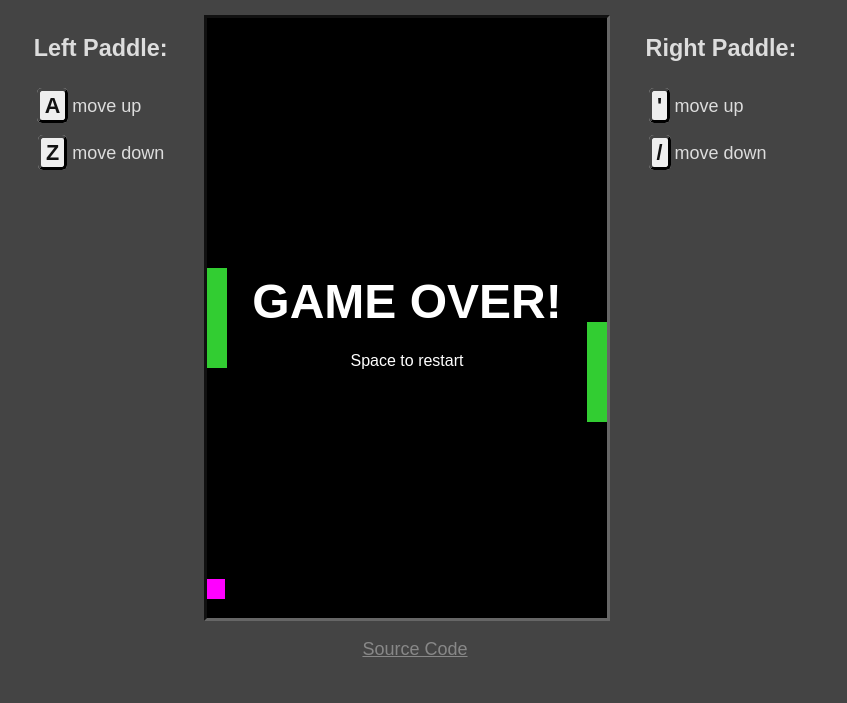
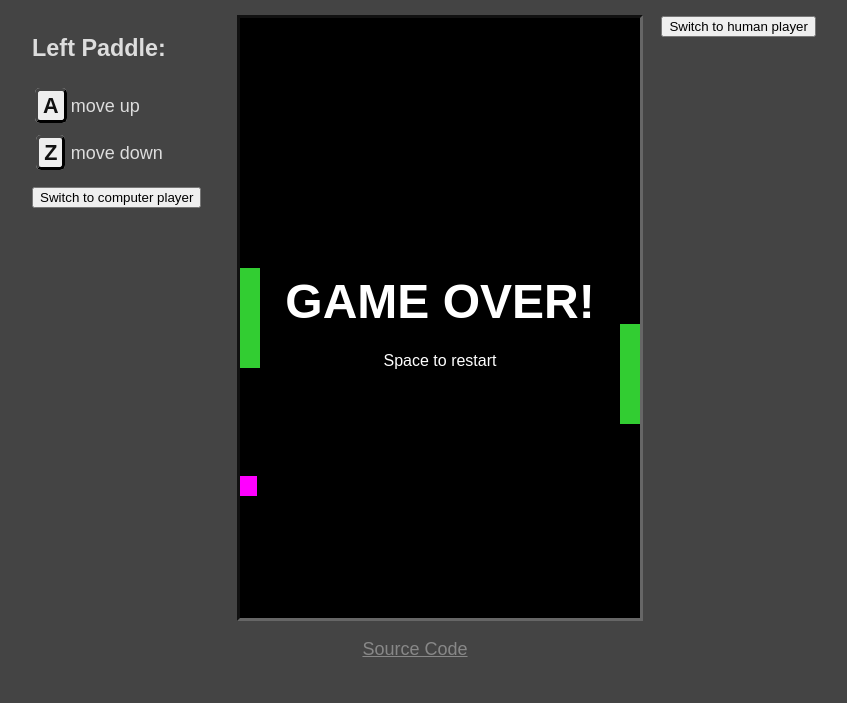
Before and after one commit to linusrachlis/the-pong-variations, a website with bundled scripts: page src/index.html in a window 1280 px wide. Shown: the part 97-800 px from the top of the page, without its empty margins (225-1072 px from the left). Built offline with nearby package versions, Linux system fonts and the light colour scheme.

Commit message:
AI can now take (n)either side, or both - user's choice

```diff
--- a/src/ai.ts
+++ b/src/ai.ts
@@ -1,40 +1,43 @@
 import Pong from "./pong"
 import Paddle from "./paddle"
+import Input from "./input"
 
-enum MoveDirection { UP, DOWN, STOP }
+const enum MoveDirection { UP, DOWN, STOP }
 
-export default class AI {
-    constructor(public pong: Pong, public paddle: Paddle) { }
-
-    static readonly puck_y_distance_threshold = 50;
+export default class AI implements Input {
+    static readonly puck_y_distance_threshold = 40;
     static readonly move_request_threshold = 10;
 
     private last_requested_direction: MoveDirection | undefined;
     private move_request_counter = 0;
 
-    tick(): void {
-        // FIXME
-        if (this.pong.puck.vel.x <= 0) {
-            this.move_debounce(MoveDirection.STOP);
+    tick(paddle: Paddle, pong: Pong): void {
+        const puck = pong.puck;
+        // Only care if puck is approaching
+        if (
+            ((puck.center_x < paddle.center_x) && (puck.vel.x <= 0)) ||
+            ((puck.center_x > paddle.center_x) && (puck.vel.x >= 0))
+        ) {
+            this.move_debounce(paddle, MoveDirection.STOP);
             return;
         }
 
-        const y_distance_to_puck = this.pong.puck.center_y - this.paddle.center_y;
+        const y_distance_to_puck = pong.puck.center_y - paddle.center_y;
         if (y_distance_to_puck >= AI.puck_y_distance_threshold) {
-            this.move_debounce(MoveDirection.DOWN);
+            this.move_debounce(paddle, MoveDirection.DOWN);
         } else if (y_distance_to_puck <= -AI.puck_y_distance_threshold) {
-            this.move_debounce(MoveDirection.UP);
+            this.move_debounce(paddle, MoveDirection.UP);
         } else {
-            this.move_debounce(MoveDirection.STOP);
+            this.move_debounce(paddle, MoveDirection.STOP);
         }
     }
 
-    private move_debounce(direction: MoveDirection): void {
+    private move_debounce(paddle: Paddle, direction: MoveDirection): void {
         if (direction == this.last_requested_direction) {
             this.move_request_counter++;
             if (this.move_request_counter >= AI.move_request_threshold) {
-                this.paddle.moving_down = (direction == MoveDirection.DOWN);
-                this.paddle.moving_up = (direction == MoveDirection.UP);
+                paddle.moving_down = (direction == MoveDirection.DOWN);
+                paddle.moving_up = (direction == MoveDirection.UP);
                 this.move_request_counter = 0;
             }
         } else {
--- /dev/null
+++ b/src/enums.ts
@@ -0,0 +1,2 @@
+export const enum PlayerSide { LEFT = "left", RIGHT = "right" }
+export const enum PlayerInput { AI = "ai", HUMAN = "human" }
--- /dev/null
+++ b/src/human_input.ts
@@ -0,0 +1,13 @@
+import Input from "./input";
+import Paddle from "./paddle";
+import Pong from "./pong";
+
+export default class HumanInput implements Input {
+    moving_up = false;
+    moving_down = false;
+
+    tick(paddle: Paddle, pong: Pong): void {
+        paddle.moving_up = this.moving_up;
+        paddle.moving_down = this.moving_down;
+    }
+}
--- a/src/index.html
+++ b/src/index.html
@@ -1,7 +1,7 @@
 <!DOCTYPE html>
 <html>
 <head>
-    <title>Gravity Pong</title>
+    <title>Magnet Pong</title>
     <style>
     body {
         background-color: #444;
@@ -42,13 +42,17 @@
         border: 3px inset #666;
         background-color: black;
     }
+    .hidden_panel { display: none; }
 </style>
 </head>
+
 <body>
     <header>
-        <h1>Gravity Pong</h1>
+        <h1>Magnet Pong</h1>
     </header>
+
     <main>
+        <div class=sidebar>
             <div class=help>
                 <h2>Left Paddle:</h2>
                 <table>
@@ -61,9 +65,17 @@
                         <td>move down</td>
                     </tr>
                 </table>
+                <button class=mode_switch data-to=ai data-side=left>Switch to computer player</button>
             </div>
+            <div class="ai_panel hidden_panel">
+                <button class=mode_switch data-to=human data-side=left>Switch to human player</button>
+            </div>
+        </div>
+
         <canvas id=canvas width=400 height=600></canvas>
-        <div class=help>
+
+        <div class=sidebar>
+            <div class="help hidden_panel">
                 <h2>Right Paddle:</h2>
 
                 <table>
@@ -76,11 +88,18 @@
                         <td>move down</td>
                     </tr>
                 </table>
+                <button class=mode_switch data-to=ai data-side=right>Switch to computer player</button>
+            </div>
+            <div class=ai_panel>
+                <button class=mode_switch data-to=human data-side=right>Switch to human player</button>
+            </div>
         </div>
     </main>
+
     <footer>
-        <p><a href="https://github.com/linusrachlis/the-pong-variations/tree/gravity">Source Code</a></p>
+        <p><a href="https://github.com/linusrachlis/the-pong-variations/tree/gravity-ai">Source Code</a></p>
     </footer>
+
     <script src="index.ts"></script>
 </body>
 </html>
--- a/src/index.ts
+++ b/src/index.ts
@@ -1,8 +1,8 @@
+import AI from "./ai";
+import { PlayerInput, PlayerSide } from "./enums";
+import Input from "./input";
+import HumanInput from "./human_input";
 import Pong from "./pong";
-import Paddle from "./paddle";
-import Puck from "./puck";
-import AI from "./ai"
-import * as util from "./util";
 
 window.addEventListener('load', () => {
     const canvas = <HTMLCanvasElement>document.getElementById('canvas');
@@ -14,7 +14,20 @@ window.addEventListener('load', () => {
     const tick_length = 1000 / 60;
 
     let pong: Pong | undefined;
-    let ai: AI | undefined;
+
+    const human_input_l = new HumanInput();
+    const human_input_r = new HumanInput();
+    // TODO see if it's possible to strictly type the key while targeting es5
+    const human_inputs: { [key: string]: HumanInput } = {
+        [PlayerSide.LEFT]: human_input_l,
+        [PlayerSide.RIGHT]: human_input_r
+    };
+
+    const player_inputs: { [key: string]: Input } = {
+        [PlayerSide.LEFT]: human_input_l,
+        [PlayerSide.RIGHT]: new AI()
+    };
+
     let tick_interval: number;
 
     const paint = () => {
@@ -29,19 +42,19 @@ window.addEventListener('load', () => {
             return;
         }
         pong.tick();
-        (<AI>ai).tick(); // ai will be defined if pong is
     };
 
     const new_game = () => {
         if (pong !== undefined && pong.is_over) {
             pong = undefined;
-            ai = undefined;
         }
         if (pong !== undefined) {
             return; // Won't restart if exists and isn't over
         }
-        pong = new Pong(canvas.width, canvas.height);
-        ai = new AI(pong, pong.paddle_r);
+        pong = new Pong(
+            canvas.width, canvas.height,
+            player_inputs[PlayerSide.LEFT],
+            player_inputs[PlayerSide.RIGHT]);
         tick_interval = window.setInterval(tick, tick_length);
         window.requestAnimationFrame(paint);
     };
@@ -53,16 +66,16 @@ window.addEventListener('load', () => {
         switch (e.key) {
             // Movement
             case 'a': {
-                pong.paddle_l.moving_up = (e.type == "keydown");
+                human_input_l.moving_up = (e.type == "keydown");
             } break;
             case 'z': {
-                pong.paddle_l.moving_down = (e.type == "keydown");
+                human_input_l.moving_down = (e.type == "keydown");
             } break;
             case '\'': {
-                pong.paddle_r.moving_up = (e.type == "keydown");
+                human_input_r.moving_up = (e.type == "keydown");
             } break;
             case '/': {
-                pong.paddle_r.moving_down = (e.type == "keydown");
+                human_input_r.moving_down = (e.type == "keydown");
             } break;
 
             // Restart
@@ -75,6 +88,35 @@ window.addEventListener('load', () => {
 
     window.addEventListener("keydown", handle_key_event);
     window.addEventListener("keyup", handle_key_event);
+    window.addEventListener("click", (e: MouseEvent) => {
+        if (
+            e.target && (e.target instanceof HTMLElement) &&
+            e.target.matches("button.mode_switch")
+        ) {
+            const sidebar = <Element>e.target.closest(".sidebar");
+            const help_panel = <Element>sidebar.querySelector(".help");
+            const ai_panel = <Element>sidebar.querySelector(".ai_panel");
+            const side = <PlayerSide>e.target.dataset.side;
+
+            switch (e.target.dataset.to) {
+                case PlayerInput.AI: {
+                    help_panel.classList.add("hidden_panel");
+                    ai_panel.classList.remove("hidden_panel");
+                    player_inputs[side] = new AI();
+                } break;
+                case PlayerInput.HUMAN: {
+                    ai_panel.classList.add("hidden_panel");
+                    help_panel.classList.remove("hidden_panel");
+                    player_inputs[side] = human_inputs[side];
+                } break;
+            }
+
+            if (pong !== undefined && !pong.is_over) {
+                // Hot-swap input
+                pong.paddles[side].input = player_inputs[side];
+            }
+        }
+    });
 
     // TODO better bounce angling
     // - just base the angle on Y distance from paddle's centre
--- /dev/null
+++ b/src/input.ts
@@ -0,0 +1,6 @@
+import Paddle from "./paddle";
+import Pong from "./pong";
+
+export default interface Input {
+    tick(paddle: Paddle, pong: Pong): void;
+}
--- a/src/paddle.ts
+++ b/src/paddle.ts
@@ -1,5 +1,5 @@
+import Input from "./input";
 import Pong from "./pong";
-import Puck from "./puck";
 
 export default class Paddle {
     constructor(
@@ -7,6 +7,7 @@ export default class Paddle {
         public top: number,
         public width: number,
         public height: number,
+        public input: Input,
         private pong: Pong
     ) { }
 
@@ -116,6 +117,8 @@ export default class Paddle {
                 puck.vel.y *= -1;
             }
         }
+
+        this.input.tick(this, this.pong);
     }
 
     draw(ctx: CanvasRenderingContext2D): void {
--- a/src/pong.ts
+++ b/src/pong.ts
@@ -1,18 +1,22 @@
-import Velocity from "./velocity";
+import { PlayerSide } from "./enums";
+import Input from "./input";
+import Paddle from "./paddle";
 import Puck from "./puck";
-import Paddle from "./paddle";
 import * as util from "./util";
 
 export default class Pong {
     puck: Puck;
     paddle_l: Paddle;
     paddle_r: Paddle;
+    paddles: { [key: string]: Paddle };
 
     is_over = false;
 
     constructor(
         public width: number,
-        public height: number
+        public height: number,
+        input_l: Input,
+        input_r: Input
     ) {
         const half_width = Math.floor(width / 2),
             half_height = Math.floor(height / 2);
@@ -20,9 +24,15 @@ export default class Pong {
         const paddle_width = 20, paddle_height = 100,
             paddle_y = half_height - Math.round(paddle_height / 2);
         this.paddle_l = new Paddle(
-            0, paddle_y, paddle_width, paddle_height, this);
+            0, paddle_y, paddle_width, paddle_height,
+            input_l, this);
         this.paddle_r = new Paddle(
-            width - paddle_width, paddle_y, paddle_width, paddle_height, this);
+            width - paddle_width, paddle_y, paddle_width, paddle_height,
+            input_r, this);
+        this.paddles = {
+            [PlayerSide.LEFT]: this.paddle_l,
+            [PlayerSide.RIGHT]: this.paddle_r
+        };
 
         const puck_width = 20, puck_height = 20,
             puck_y = half_height - Math.round(puck_height / 2);
```
Lines whose indentation alone changed are shown as unchanged.
